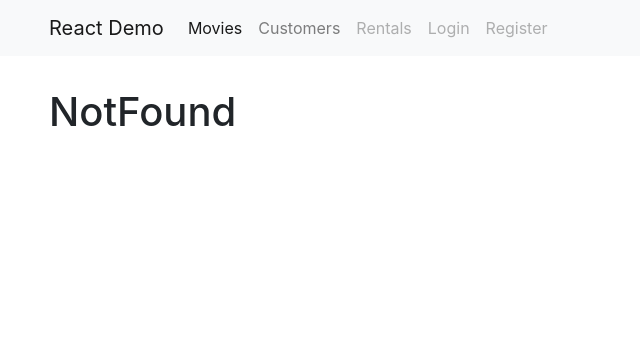
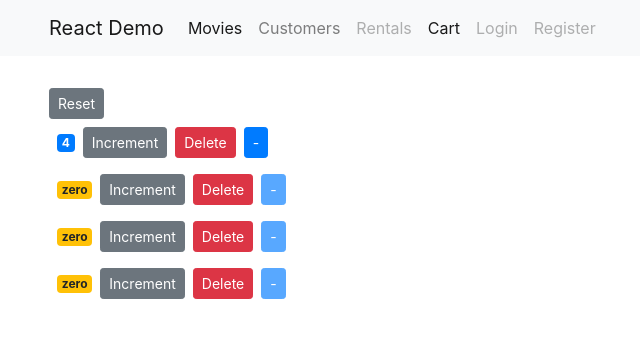
Before and after one commit to Tanveertts/ReactDemo, a React (Create React App) app: page /cart in a window 1280 px wide. Before the commit this address led to /notFound. Shown: the top 338 px of the page, without its empty margins (36-676 px from the left). Built offline with nearby package versions, Linux system fonts and the light colour scheme.

Commit message:
Add counter in Vidly

```diff
--- a/src/App.js
+++ b/src/App.js
@@ -3,66 +3,24 @@ import React from "react";
 import { Redirect, Route, Switch } from "react-router-dom";
 //import { Component, Fragment } from 'react/cjs/react.production.min';
 import "./App.css";
-//import Counters from './components/Counters';
 import Movies from "./components/Movies";
 import Customers from "./components/customers";
 import NotFound from "./components/notFound";
 import Rentals from "./components/rentals";
 import Navbar from "./components/navbar";
-import MovieForm from "./components/movieForm";
+//import MovieForm from "./components/movieForm";
 import LoginForm from "./components/loginForm";
 import RegisterForm from "./components/registerForm";
 import AddNewMovie from "./components/addNewMovie";
+import Cart from "./components/cart";
 //import { indexOf } from 'lodash';
 //import Navbar from './components/Navbar';
 
 class App extends React.Component {
   state = {
-    counter: [
-      { id: 1, value: 4 },
-      { id: 2, value: 0 },
-      { id: 3, value: 0 },
-      { id: 4, value: 0 },
-    ],
     genreIndex: 1,
   };
 
-  handleIncrement = (counterlistItem) => {
-    //console.log(counterlistItem - 1);
-    const counter = [...this.state.counter];
-    const index = counter.indexOf(counterlistItem);
-    //const index = counterlistItem - 1
-    // counter[index] = {...counterlistItem};
-    counter[index].value++;
-    this.setState({ counter });
-  };
-
-  handleDecrement = (counterlistItem) => {
-    //console.log(counterlistItem - 1);
-    const counter = [...this.state.counter];
-    const index = counter.indexOf(counterlistItem);
-    //const index = counterlistItem - 1
-    // counter[index] = {...counterlistItem};
-    counter[index].value--;
-    this.setState({ counter });
-  };
-
-  handleDelete = (item) => {
-    const counter = this.state.counter.filter(
-      (countrItm) => countrItm.id !== item
-    );
-    this.setState({ counter });
-    console.log(item);
-  };
-  handleReset = () => {
-    console.log("handle reset");
-    const counters = this.state.counter.map((c) => {
-      c.value = 0;
-      return c;
-    });
-    this.setState({ counters });
-    console.log(counters);
-  };
   render() {
     return (
       <React.Fragment>
@@ -70,10 +28,9 @@ class App extends React.Component {
 
         <Navbar />
         <main className="container">
-          {/* <Counters onDecrement={this.handleDecrement} counter={this.state.counter} onReset={this.handleReset} onDelete={this.handleDelete} onIncrement={this.handleIncrement}/> */}
-
           {/* <Movies/> */}
           <Switch>
+            <Route path="/cart" component={Cart}></Route>
             <Route path="/loginForm" component={LoginForm}></Route>
             <Route path="/registerForm" component={RegisterForm}></Route>
             {/* <Route path="/movies/new" component={AddNewMovie}></Route> */}
--- a/src/components/Movies.jsx
+++ b/src/components/Movies.jsx
@@ -1,5 +1,5 @@
-import React from "react";
-import MoviesTable from "./MoviesTable";
+import React, { Suspense, lazy } from "react";
+//import MoviesTable from "./MoviesTable";
 import { getMovies } from "../services/fakeMovieService";
 import Pagination from "./common/Pagination";
 import { paginate } from "../utils/Paginate";
@@ -7,12 +7,15 @@ import { getGenres } from "../services/fakeGenreService";
 import List from "../components/List";
 import _ from "lodash";
 import { Link } from "react-router-dom";
+import SearchBox from "./common/searchBox";
+const MoviesTable = lazy(() => import("./MoviesTable"));
 class Movies extends React.Component {
   state = {
     movies: [],
     pageSize: 4,
     currentPage: 1,
     genre: [],
+    searchQuery: "",
     sortColoumn: [{ path: "title", order: "asc" }],
     // selectedGenre:[]
   };
@@ -51,6 +54,9 @@ class Movies extends React.Component {
     //const genreIndex = indexOf(genreItem);
     console.log(genreItem);
     this.setState({ selectedGenre: genreItem, currentPage: 1 });
+  };
+  handleSearch = (query) => {
+    this.setState({ searchQuery: query, selectedGenre: null, currentPage: 1 });
   };
   handleSort = (sortColoumn) => {
     this.setState({ sortColoumn });
@@ -96,6 +102,8 @@ class Movies extends React.Component {
             New Movie
           </Link>
           <p>There are {totalCount} movies in database</p>
+          <SearchBox value="" onChange={this.handleSearch()} />
+          <Suspense fallback={<div>Please wait..</div>}>
             <MoviesTable
               movies={movies}
               onDelete={this.handleDelte}
@@ -103,6 +111,7 @@ class Movies extends React.Component {
               onSort={this.handleSort}
               sortColoumn={sortColoumn}
             />
+          </Suspense>
           <Pagination
             itemCount={totalCount}
             pageSize={pageSize}
--- a/src/components/Navbar.jsx
+++ b/src/components/Navbar.jsx
@@ -37,6 +37,11 @@ const Navbar = () => {
               </NavLink>
             </li>
             <li className="nav-item">
+              <NavLink className="nav-link disabled" to="/cart">
+                Cart
+              </NavLink>
+            </li>
+            <li className="nav-item">
               <NavLink className="nav-link disabled" to="/loginForm">
                 Login
               </NavLink>
--- /dev/null
+++ b/src/components/cart.jsx
@@ -0,0 +1,62 @@
+import React, { Component } from "react";
+import Counters from "./Counters";
+
+class Cart extends Component {
+  state = {
+    counter: [
+      { id: 1, value: 4 },
+      { id: 2, value: 0 },
+      { id: 3, value: 0 },
+      { id: 4, value: 0 },
+    ],
+  };
+  handleIncrement = (counterlistItem) => {
+    //console.log(counterlistItem - 1);
+    const counter = [...this.state.counter];
+    const index = counter.indexOf(counterlistItem);
+    //const index = counterlistItem - 1
+    // counter[index] = {...counterlistItem};
+    counter[index].value++;
+    this.setState({ counter });
+  };
+
+  handleDecrement = (counterlistItem) => {
+    //console.log(counterlistItem - 1);
+    const counter = [...this.state.counter];
+    const index = counter.indexOf(counterlistItem);
+    //const index = counterlistItem - 1
+    // counter[index] = {...counterlistItem};
+    counter[index].value--;
+    this.setState({ counter });
+  };
+
+  handleDelete = (item) => {
+    const counter = this.state.counter.filter(
+      (countrItm) => countrItm.id !== item
+    );
+    this.setState({ counter });
+    console.log(item);
+  };
+  handleReset = () => {
+    console.log("handle reset");
+    const counters = this.state.counter.map((c) => {
+      c.value = 0;
+      return c;
+    });
+    this.setState({ counters });
+    console.log(counters);
+  };
+  render() {
+    return (
+      <Counters
+        onDecrement={this.handleDecrement}
+        counter={this.state.counter}
+        onReset={this.handleReset}
+        onDelete={this.handleDelete}
+        onIncrement={this.handleIncrement}
+      />
+    );
+  }
+}
+
+export default Cart;
--- /dev/null
+++ b/src/components/common/searchBox.jsx
@@ -0,0 +1,14 @@
+import React from "react";
+
+const SearchBox = (value, onChange) => {
+  return (
+    <input
+      type="text"
+      value={value}
+      onChange={(e) => onChange(e.currentTarget.value)}
+      placeholder="Search..."
+    />
+  );
+};
+
+export default SearchBox;
--- a/src/components/rentals.jsx
+++ b/src/components/rentals.jsx
@@ -1,7 +1,17 @@
-import React from 'react';
+import { useState, useEffect } from "react";
 
 const Rentals = () => {
-    return ( <h1>Rentals</h1> );
-}
+  const [data, setData] = useState([]);
+
+  useEffect(() => {
+    fetch("https://randomuser.me/api/").then((result) => {
+      result.json().then((data) => {
+        setData(data);
+      });
+    });
+  }, []);
+  const { name } = data.results[0];
+  return `first name is ${name.first} and last name is ${name.last}`;
+};
 
 export default Rentals;
```
Lines whose indentation alone changed are shown as unchanged.
